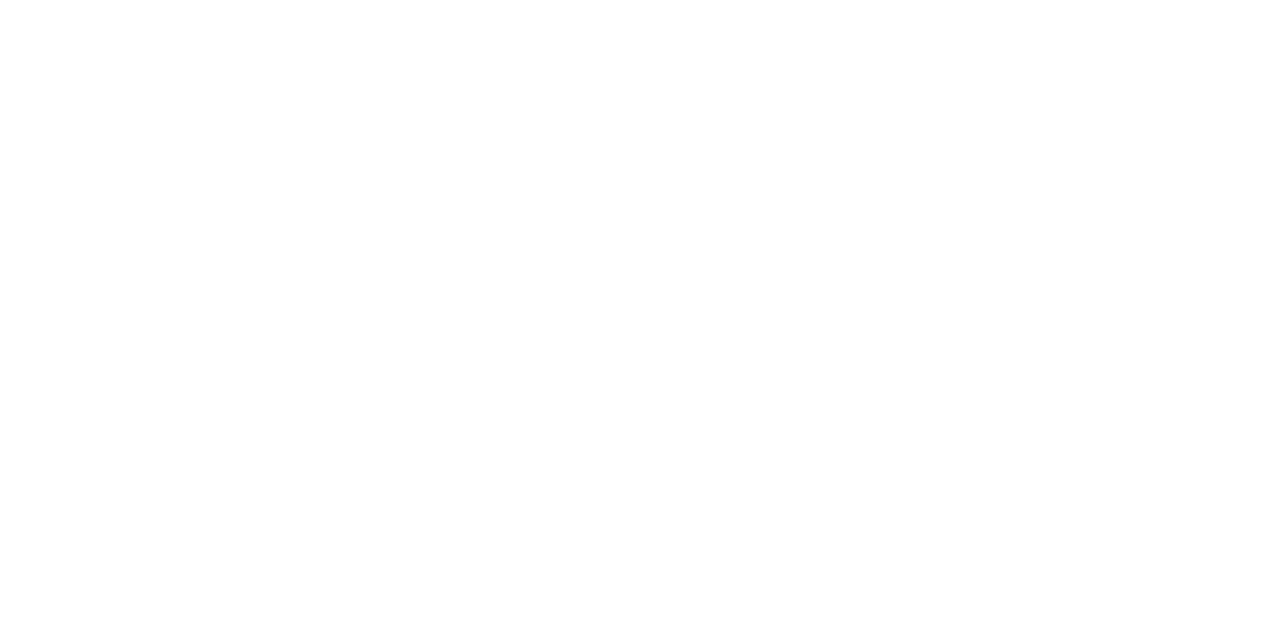
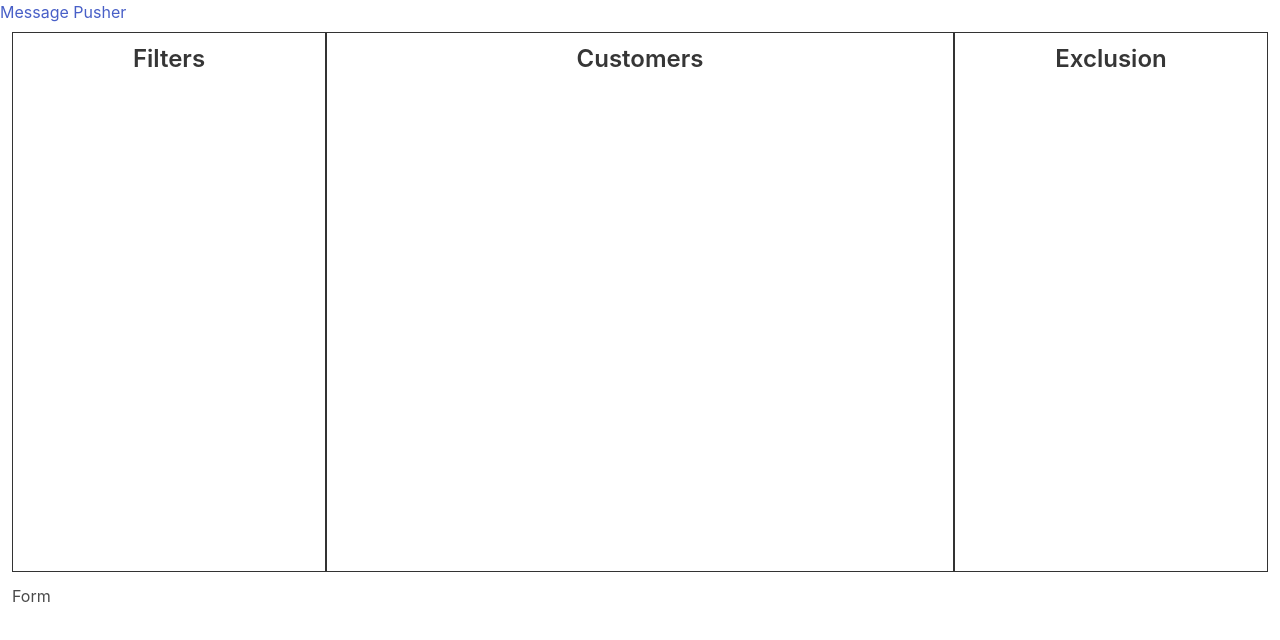
Before and after one commit to no0dly/messagePusher, a React (Create React App) app: page / in a window 1280 px wide. Shown: the top 640 px of the page. Built offline with nearby package versions, Linux system fonts and the light colour scheme.

Commit message:
all components + all wrappers

```diff
--- a/src/components/App.jsx
+++ b/src/components/App.jsx
@@ -1,8 +1,11 @@
 import React from 'react';
+
+import Nav from './Nav';
 
 const App = (props) => {
     return (
         <div>
+            <Nav/>
             {props.children}
         </div>
     );
--- /dev/null
+++ b/src/components/Content.jsx
@@ -0,0 +1,63 @@
+import React, {Component} from 'react';
+import styled from 'styled-components';
+
+import Filters      from './Filters';
+import Customers    from './Customers';
+import Exclusion    from './Exclusion';
+import Form         from './Form';
+
+
+export class Content extends Component {
+    render() {
+        return (
+            <Wrap>
+                <WrapContent className="columns">
+                    <WrapFilters className="column is-one-quarter">
+                        <Filters/>
+                    </WrapFilters>
+                    <WrapCustomers className="column is-half">
+                        <Customers/>
+                    </WrapCustomers>
+                    <WrapExclusion className="column is-one-quarter">
+                        <Exclusion/>
+                    </WrapExclusion>
+                </WrapContent>
+
+                <WrapForm>
+                    <Form/>
+                </WrapForm>
+            </Wrap>
+        )
+    }
+}
+
+const Wrap = styled.div`
+    display: flex;
+    flex-direction: column;
+    padding: 0 12px;
+`;
+
+const WrapContent = styled.div`
+    padding-top: 20px;
+    height: calc(75vh - 40px);
+    padding-left: 12px;
+    padding-right: 12px;
+`;
+
+const WrapForm = styled.div`
+    height: 25vh;
+`;
+
+const WrapFilters = styled.div`
+    border: 1px solid #333;
+`;
+
+const WrapCustomers = styled.div`
+    border: 1px solid #333;
+`;
+
+const WrapExclusion = styled.div`
+    border: 1px solid #333;
+`;
+
+export default Content;
--- /dev/null
+++ b/src/components/Customers.jsx
@@ -0,0 +1,26 @@
+import React, {Component} from 'react';
+import styled from 'styled-components';
+
+export class Customers extends Component {
+    render() {
+        return (
+            <div>
+                <Title>
+                    <TitleText className="title is-4">
+                        Customers
+                    </TitleText>
+                </Title>
+            </div>
+        )
+    }
+}
+
+const Title = styled.div`
+    margin-bottom: 10px;
+`;
+
+const TitleText = styled.h2`
+    text-align: center;
+`;
+
+export default Customers;
--- /dev/null
+++ b/src/components/Exclusion.jsx
@@ -0,0 +1,26 @@
+import React, {Component} from 'react';
+import styled from 'styled-components';
+
+export class Exclusion extends Component {
+    render() {
+        return (
+            <div>
+                <Title>
+                    <TitleText className="title is-4">
+                        Exclusion
+                    </TitleText>
+                </Title>
+            </div>
+        )
+    }
+}
+
+const Title = styled.div`
+    margin-bottom: 10px;
+`;
+
+const TitleText = styled.h2`
+    text-align: center;
+`;
+
+export default Exclusion;
--- /dev/null
+++ b/src/components/Filters.jsx
@@ -0,0 +1,28 @@
+import React, {Component} from 'react';
+import styled from 'styled-components';
+
+export class Filters extends Component {
+    render() {
+        return (
+            <div>
+                <Title>
+                    <TitleText className='title is-4'>
+                        Filters
+                    </TitleText>
+
+
+                </Title>
+            </div>
+        )
+    }
+}
+
+const Title = styled.div`
+    margin-bottom: 10px;
+`;
+
+const TitleText = styled.h2`
+    text-align: center;
+`;
+
+export default Filters;
--- /dev/null
+++ b/src/components/Form.jsx
@@ -0,0 +1,14 @@
+import React, {Component} from 'react';
+import styled from 'styled-components';
+
+export class Form extends Component {
+    render() {
+        return (
+            <div>
+                Form
+            </div>
+        )
+    }
+}
+
+export default Form;
--- /dev/null
+++ b/src/components/Nav.jsx
@@ -0,0 +1,15 @@
+import React from 'react';
+
+const Nav = (props) => {
+    return (
+        <nav>
+            <div className="nav-left">
+                    <a className="nav-item">
+                        Message Pusher
+                    </a>
+              </div>
+        </nav>
+    )
+}
+
+export default Nav;
--- a/src/router/index.jsx
+++ b/src/router/index.jsx
@@ -2,11 +2,12 @@
 import {Router, Route, hashHistory, IndexRoute} from 'react-router';
 
 import App from '../components/App';
+import Content from '../components/Content';
 
 export default (
     <Router history={hashHistory}>
         <Route path="/" component={App}>
-
+            <IndexRoute component={Content}/>
         </Route>
     </Router>
 );
```
Also changed, not shown: src/components/CustomersItem.jsx (added), src/components/ExclusionItem.jsx (added), src/components/FiltersSlider.jsx (added), src/components/FormMessage.jsx (added).
